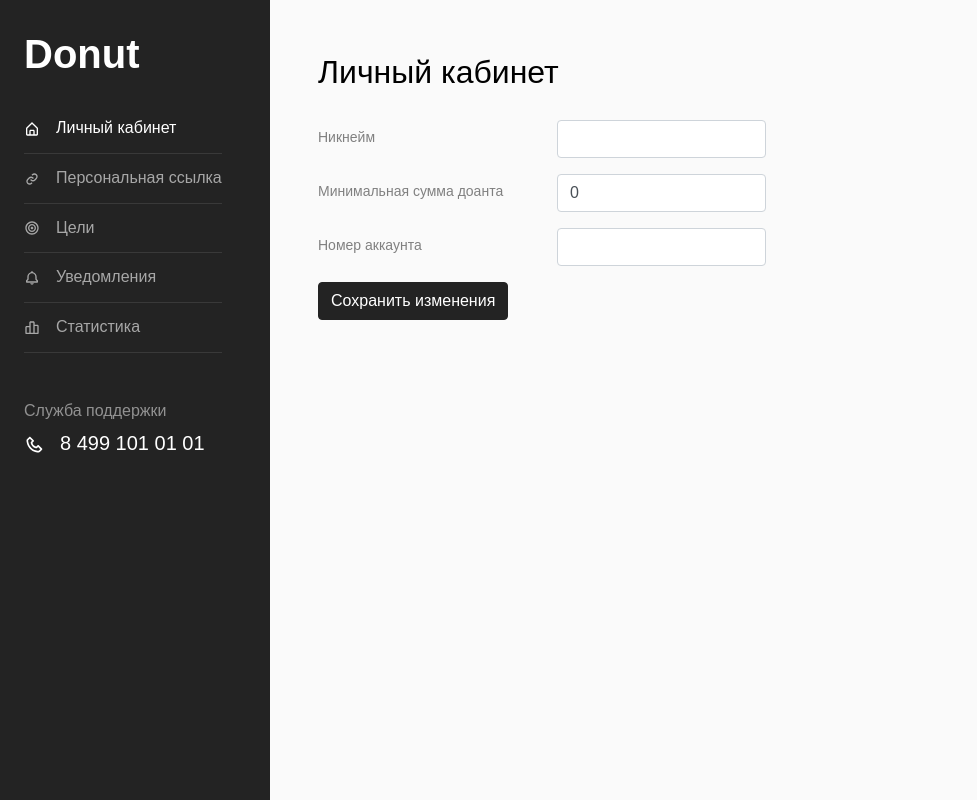
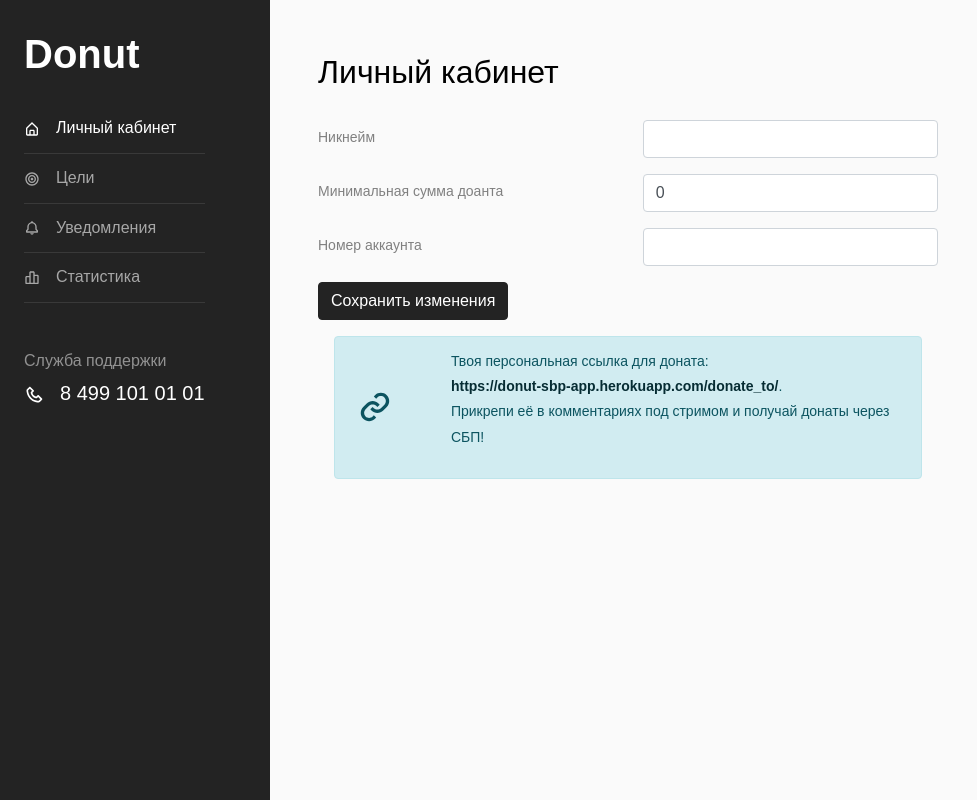
Before and after one commit to lerastromtsova/donut, a React (Create React App) app: page /profile in a window 1280 px wide. Shown: the whole page, without its empty margins (0-977 px from the left). Built offline with nearby package versions, Linux system fonts and the light colour scheme; no server answers.

Commit message:
Added personal link

```diff
--- a/src/components/Sidebar.tsx
+++ b/src/components/Sidebar.tsx
@@ -11,14 +11,11 @@ function Sidebar() {
         <Nav id="sidebar" className="active">
             <div className="p-4">
                 <h1><a href="/" className="logo">Donut</a></h1>
-                    {location.pathname.includes("/donate_to") ?
+                    {location.pathname.includes("/donate_to") || location.pathname.includes("/success")?
                         null :
                         (
                             <ul className="list-unstyled components mb-5"><li className={location.pathname === "/profile" ? "active" : ""}>
                             <Link to="/profile"><BiHomeAlt className="mr-3"/>Личный кабинет</Link>
-                        </li>
-                        <li className={location.pathname === "/donate" ? "active" : ""}>
-                            <Link to="/donate"><BiLink className="mr-3"/>Персональная ссылка</Link>
                         </li>
                         <li className={location.pathname === "/goals" ? "active" : ""}>
                         <Link to="/goals"><BiBullseye className="mr-3"/>Цели</Link>
--- a/src/pages/ProfilePage.tsx
+++ b/src/pages/ProfilePage.tsx
@@ -1,7 +1,8 @@
 import React, {ChangeEvent, useEffect, useState} from "react";
-import { Col, Form, Row } from "react-bootstrap";
+import {Alert, Col, Form, Row} from "react-bootstrap";
 import FormImpl from "react-bootstrap/esm/Form";
 import API from "../utils/api";
+import {BiLink} from "react-icons/bi";
 
 export interface IUser {
     id: number;
@@ -88,6 +89,20 @@ function ProfilePage() {
 
 
                 <button className="btn btn-primary" onClick={changeProfile}>Сохранить изменения</button>
+                <Alert variant="info" className="m-3">
+                    <Row className="align-items-center">
+                        <Col lg={2}>
+                            <BiLink size={40}/>
+                        </Col>
+                        <Col>
+                            <p>Твоя персональная ссылка для доната: <br/>
+                                <a href={"https://donut-sbp-app.herokuapp.com/donate_to/"+nickname} className="alert-link">
+                                    https://donut-sbp-app.herokuapp.com/donate_to/{nickname}
+                                </a>.
+                            <br/>Прикрепи её в комментариях под стримом и получай донаты через СБП!</p>
+                        </Col>
+                    </Row>
+                </Alert>
             </div>)
 }
 
```
